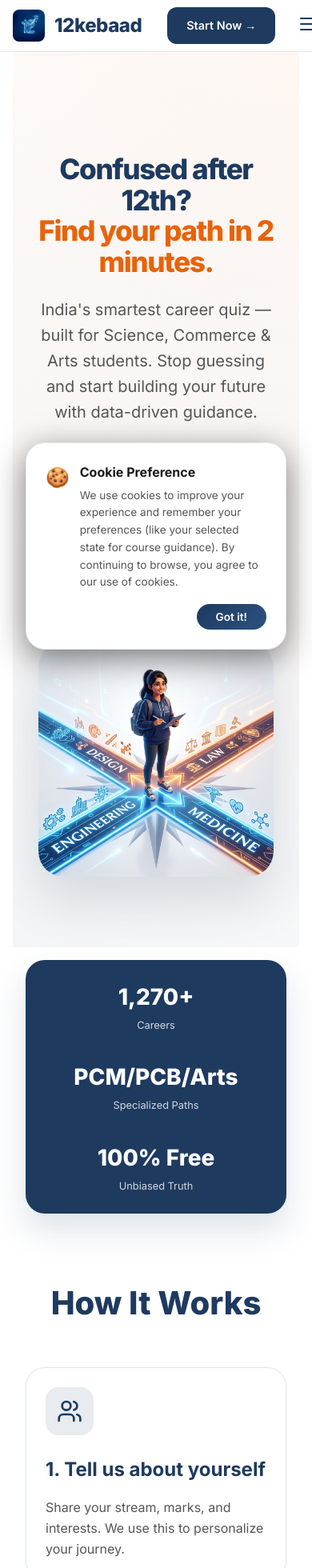
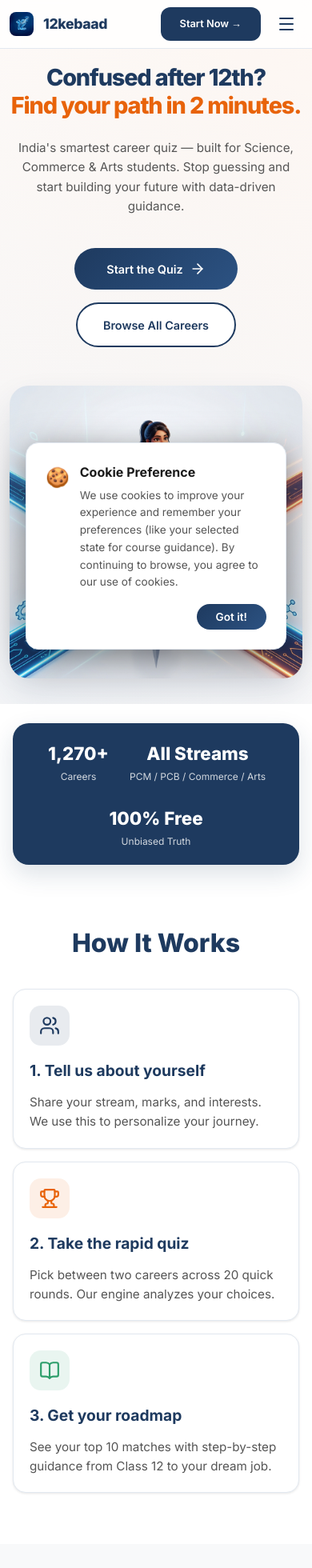
Before and after one commit to 12kebaadteam/12kebaad, a Next.js app: page / in a window 390 px wide. Shown: the top 1960 px of the page at 80% size. Built offline with nearby package versions, Linux system fonts and the light colour scheme; no server answers.

Commit message:
🔧 Major mobile UI overhaul: stack quiz cards, fix viewport overflow, remove consultation CTA, add Commerce to stats, fix bookmark, update sitemap & keywords, fix admin & hamburger menu, reduce desktop empty spaces

```diff
--- a/src/app/globals.css
+++ b/src/app/globals.css
@@ -13,7 +13,7 @@
   --border: #E2E8F0;
   --glass-bg: rgba(255, 255, 255, 0.8);
   --glass-border: rgba(0, 0, 0, 0.1);
-  --navbar-height: 80px;
+  --navbar-height: 72px;
   --shadow-sm: 0 1px 3px rgba(0,0,0,0.1);
   --shadow-md: 0 4px 12px rgba(0,0,0,0.08);
   --shadow-lg: 0 10px 25px rgba(0,0,0,0.1);
@@ -26,12 +26,19 @@
   font-family: 'Inter', sans-serif;
 }
 
+html {
+  overflow-x: hidden;
+  width: 100%;
+}
+
 body {
   background: var(--bg-main);
   color: var(--text-main);
   min-height: 100vh;
   overflow-x: hidden;
   line-height: 1.6;
+  width: 100%;
+  max-width: 100vw;
 }
 
 /* ── Animations ───────────────────────────────────────────────────── */
@@ -49,16 +56,18 @@ body {
   padding-top: var(--navbar-height);
   min-height: 100vh;
   max-width: 100%;
-  margin: 0;
+  margin: 0 auto;
   padding-left: 2rem;
   padding-right: 2rem;
-  padding-bottom: 5rem;
+  padding-bottom: 3rem;
+  overflow-x: hidden;
 }
 
 .full-screen-layout {
   max-width: 100% !important;
   margin: 0 !important;
   padding: 0 !important;
+  overflow-x: hidden;
 }
 
 /* ── Navbar ───────────────────────────────────────────────────────── */
@@ -92,13 +101,13 @@ body {
 }
 
 .logo-img {
-  height: 40px;
+  height: 36px;
   width: auto;
   border-radius: 8px;
 }
 
 .logo-text {
-  font-size: 1.5rem;
+  font-size: 1.3rem;
   font-weight: 800;
   color: var(--primary);
   letter-spacing: -0.02em;
@@ -133,7 +142,7 @@ body {
 .nav-right {
   display: flex;
   align-items: center;
-  gap: 1.25rem;
+  gap: 0.75rem;
 }
 
 .nav-signin-btn {
@@ -145,6 +154,7 @@ body {
   font-size: 0.9rem;
   text-decoration: none;
   transition: all 0.2s ease;
+  white-space: nowrap;
 }
 
 .nav-signin-btn:hover {
@@ -199,7 +209,7 @@ body {
 
 /* ── Hero Section ─────────────────────────────────────────────────── */
 .hero-section {
-  padding: 8rem 5% 6rem 5%;
+  padding: 6rem 5% 4rem 5%;
   background: radial-gradient(circle at top right, rgba(232, 99, 10, 0.05), transparent),
               radial-gradient(circle at bottom left, rgba(30, 58, 95, 0.05), transparent);
   text-align: center;
@@ -208,7 +218,7 @@ body {
 }
 
 .hero-title {
-  font-size: 4.5rem;
+  font-size: 3.5rem;
   font-weight: 800;
   color: var(--primary);
   line-height: 1.1;
@@ -217,10 +227,10 @@ body {
 }
 
 .hero-subtitle {
-  font-size: 1.25rem;
+  font-size: 1.15rem;
   color: var(--text-muted);
-  max-width: 700px;
-  margin: 0 auto 3rem auto;
+  max-width: 600px;
+  margin: 0 auto 2.5rem auto;
   line-height: 1.6;
 }
 
@@ -228,14 +238,14 @@ body {
 .glass-panel {
   background: #fff;
   border: 1px solid var(--border);
-  border-radius: 24px;
-  padding: 2.5rem;
+  border-radius: 20px;
+  padding: 2rem;
   box-shadow: var(--shadow-sm);
   transition: all 0.3s ease;
 }
 
 .glass-panel:hover {
-  transform: translateY(-8px);
+  transform: translateY(-4px);
   box-shadow: var(--shadow-lg);
   border-color: var(--primary);
 }
@@ -243,9 +253,9 @@ body {
 /* ── Grid ─────────────────────────────────────────────────────────── */
 .grid-cards {
   display: grid;
-  grid-template-columns: repeat(auto-fit, minmax(300px, 1fr));
-  gap: 2rem;
-  margin: 3rem 0;
+  grid-template-columns: repeat(auto-fit, minmax(280px, 1fr));
+  gap: 1.5rem;
+  margin: 2rem 0;
 }
 
 /* ── Utils ───────────────────────────────────────────────────────── */
@@ -254,41 +264,7 @@ body {
 
 .hide-mobile { display: block; }
 
-@media (max-width: 768px) {
-  .hide-mobile { display: none; }
-
-  .hero-title {
-    font-size: 2.2rem;
-  }
-
-  .navbar-top {
-    height: 64px;
-    padding: 0 1rem;
-  }
-
-  :root {
-    --navbar-height: 64px;
-  }
-
-  .grid-cards {
-    grid-template-columns: 1fr;
-  }
-
-  .main-content {
-    padding-left: 1rem;
-    padding-right: 1rem;
-  }
-
-  .hero-section {
-    padding: 6rem 1rem 3rem 1rem;
-  }
-
-  .glass-panel {
-    padding: 1.5rem;
-  }
-}
-
-/* Mobile Hamburger Fixes */
+/* ── Mobile Hamburger ──────────────────────────────────────────── */
 .hamburger-btn {
   background: none;
   border: none;
@@ -296,11 +272,6 @@ body {
   cursor: pointer;
   padding: 0.5rem;
   display: none;
-}
-
-@media (max-width: 768px) {
-  .nav-desktop-links { display: none; }
-  .hamburger-btn { display: block; }
 }
 
 .mobile-menu-overlay {
@@ -316,18 +287,19 @@ body {
   right: 0;
   top: 0;
   bottom: 0;
-  width: 80%;
+  width: 85%;
   max-width: 320px;
   background: #fff;
-  padding: 2rem;
+  padding: 1.5rem;
   display: flex;
   flex-direction: column;
-  gap: 2rem;
+  gap: 1.5rem;
   box-shadow: -10px 0 30px rgba(0,0,0,0.1);
+  overflow-y: auto;
 }
 
 .mobile-nav-link {
-  font-size: 1.1rem;
+  font-size: 1.05rem;
   font-weight: 600;
   color: var(--text-main);
   text-decoration: none;
@@ -339,7 +311,7 @@ body {
 .search-wrapper {
   position: relative;
   width: 100%;
-  max-width: 320px;
+  max-width: 280px;
 }
 
 .search-form {
@@ -349,7 +321,7 @@ body {
   border: 1.5px solid var(--border);
   border-radius: 99px;
   padding: 0 1rem;
-  height: 44px;
+  height: 40px;
   transition: all 0.3s cubic-bezier(0.4, 0, 0.2, 1);
 }
 
@@ -360,8 +332,8 @@ body {
 }
 
 .search-icon {
-  width: 18px;
-  height: 18px;
+  width: 16px;
+  height: 16px;
   color: var(--text-muted);
   flex-shrink: 0;
 }
@@ -370,7 +342,7 @@ body {
   background: transparent;
   border: none;
   padding: 0.5rem 0.75rem;
-  font-size: 0.9rem;
+  font-size: 0.85rem;
   color: var(--text-main);
   width: 100%;
   outline: none;
@@ -397,9 +369,95 @@ body {
   background: var(--border);
 }
 
-/* Mobile specific for search */
+/* ═══════════════════════════════════════════════════════════════════
+   MOBILE RESPONSIVE  (≤768px)
+   ═══════════════════════════════════════════════════════════════════ */
 @media (max-width: 768px) {
+  :root {
+    --navbar-height: 60px;
+  }
+
+  .hide-mobile { display: none !important; }
+  .nav-desktop-links { display: none !important; }
+  .hamburger-btn { display: flex !important; align-items: center; }
+
+  .hero-title {
+    font-size: 1.8rem;
+    line-height: 1.2;
+  }
+
+  .hero-subtitle {
+    font-size: 0.95rem;
+  }
+
+  .navbar-top {
+    height: var(--navbar-height);
+    padding: 0 0.75rem;
+    gap: 0.5rem;
+  }
+
+  .logo-text {
+    font-size: 1.1rem;
+  }
+
+  .logo-img {
+    height: 30px;
+  }
+
+  .grid-cards {
+    grid-template-columns: 1fr;
+    gap: 1rem;
+  }
+
+  .main-content {
+    padding-left: 0.75rem;
+    padding-right: 0.75rem;
+    padding-bottom: 2rem;
+  }
+
+  .hero-section {
+    padding: 5rem 0.75rem 2rem 0.75rem;
+  }
+
+  .glass-panel {
+    padding: 1.25rem;
+    border-radius: 16px;
+  }
+
+  .btn-primary,
+  .btn-secondary {
+    padding: 0.7rem 1.5rem;
+    font-size: 0.9rem;
+  }
+
+  .nav-signin-btn {
+    padding: 0.5rem 1rem;
+    font-size: 0.8rem;
+  }
+
   .search-wrapper {
     max-width: 100%;
   }
+
+  .mobile-menu-panel .hamburger-btn {
+    display: flex !important;
+  }
 }
+
+/* ═══════════════════════════════════════════════════════════════════
+   TABLET (769px - 1024px)
+   ═══════════════════════════════════════════════════════════════════ */
+@media (min-width: 769px) and (max-width: 1024px) {
+  .hero-title {
+    font-size: 2.5rem;
+  }
+
+  .nav-desktop-links {
+    gap: 0.75rem;
+  }
+
+  .nav-link {
+    font-size: 0.85rem;
+    padding: 0.4rem 0.5rem;
+  }
+}
--- a/src/app/layout.tsx
+++ b/src/app/layout.tsx
@@ -20,18 +20,15 @@ export const metadata: Metadata = {
     "best degrees for science students", "commerce career paths", "arts and humanities courses",
     "CUET coaching guidance", "JEE NEET alternatives", "management courses after 12th",
     "medical courses without NEET", "engineering entrance exams 2025", "government colleges India",
-    "private university reviews India", "career counseling for 12th students", "what to do after school",
-    "diploma courses after 12th", "short term professional courses", "skill based learning India",
-    "higher education roadmap", "subject choice help India", "PCM career options",
+    "career counseling for 12th students", "what to do after school",
+    "diploma courses after 12th", "PCM career options",
     "PCB career options", "commerce with maths jobs", "humanities scope in India",
-    "vocational training programs", "online courses after 12th", "national level entrance tests",
-    "state level entrance exams", "top 10 courses after 12th", "12kebaad career portal",
     "career predictor after 12th", "personalized career plan", "college matching engine",
-    "best jobs for PCM students", "best salary PCB courses", "careers in design after 12th",
-    "gaming and animation courses India", "aviation and pilot training guide", "data science after 12th",
-    "BCA vs BTech choice help", "legal careers after 12th", "CLAT preparation help",
-    "journalism courses India", "sports management degrees", "entrepreneurship for students",
-    "liberal arts colleges India", "study abroad after 12th guide", "career decision engine"
+    "CA after 12th commerce", "fintech career guide", "stock market career",
+    "marketing career after 12th", "e-commerce business after 12th",
+    "chartered accountant path", "banking career guide India",
+    "data science after 12th", "BCA vs BTech", "aviation pilot training guide",
+    "career decision engine", "best colleges India 2026"
   ],
   metadataBase: new URL("https://12kebaad.in"),
   verification: {
@@ -58,12 +55,15 @@ export default function RootLayout({
 }>) {
   return (
     <html lang="en">
+      <head>
+        <meta name="viewport" content="width=device-width, initial-scale=1, maximum-scale=5" />
+      </head>
       <body>
         <Providers>
           <NavBar />
-          <main className="main-content">
+          <div style={{ paddingTop: 0 }}>
             {children}
-          </main>
+          </div>
           <Footer />
           <CookieConsent />
         </Providers>
--- a/src/app/page.tsx
+++ b/src/app/page.tsx
@@ -5,7 +5,6 @@ import Link from "next/link";
 import { useSession } from "next-auth/react";
 import {
   ArrowRight,
-  CheckCircle2,
   Users,
   BookOpen,
   Trophy,
@@ -19,9 +18,9 @@ export default function HomePage() {
 
   return (
     <main className="full-screen-layout">
-      {/* 2.2 Hero Section */}
+      {/* Hero Section */}
       <section className="hero-section">
-        <div style={{ paddingTop: '2rem', paddingBottom: '2rem', maxWidth: '1200px', margin: '0 auto', paddingLeft: '1rem', paddingRight: '1rem' }}>
+        <div style={{ maxWidth: '900px', margin: '0 auto' }}>
           <motion.div
             initial={{ opacity: 0, y: 30 }}
             animate={{ opacity: 1, y: 0 }}
@@ -36,11 +35,11 @@ export default function HomePage() {
               Stop guessing and start building your future with data-driven guidance.
             </p>
 
-            <div style={{ display: 'flex', gap: '1.5rem', justifyContent: 'center', flexWrap: 'wrap' }}>
-              <Link href={session ? "/quiz-intro" : "/form"} className="btn-primary" style={{ padding: '1rem 3rem' }}>
+            <div style={{ display: 'flex', gap: '1rem', justifyContent: 'center', flexWrap: 'wrap' }}>
+              <Link href={session ? "/quiz-intro" : "/form"} className="btn-primary" style={{ padding: '0.9rem 2.5rem' }}>
                 Start the Quiz <ArrowRight size={20} />
               </Link>
-              <Link href={session ? "/careers" : "/form"} className="btn-secondary" style={{ padding: '1rem 2.5rem' }}>
+              <Link href={session ? "/careers" : "/form"} className="btn-secondary" style={{ padding: '0.9rem 2rem' }}>
                 Browse All Careers
               </Link>
             </div>
@@ -50,128 +49,121 @@ export default function HomePage() {
             initial={{ opacity: 0, scale: 0.9 }}
             animate={{ opacity: 1, scale: 1 }}
             transition={{ delay: 0.3, duration: 1 }}
-            style={{ marginTop: '5rem', position: 'relative' }}
+            style={{ marginTop: '3rem' }}
           >
             <img
               src="/hero_illustration.png"
               alt="Student at crossroads of careers"
               style={{
-                maxWidth: '800px',
+                maxWidth: '700px',
                 width: '100%',
                 height: 'auto',
-                borderRadius: '32px',
-                boxShadow: '0 30px 60px rgba(30, 58, 95, 0.15)'
+                borderRadius: '24px',
+                boxShadow: '0 20px 40px rgba(30, 58, 95, 0.12)',
+                display: 'block',
+                margin: '0 auto'
               }}
             />
           </motion.div>
         </div>
       </section>
 
-      {/* 2.4 Social Proof / Stats Strip */}
-      <section style={{ padding: '1rem 1rem', textAlign: 'center' }}>
+      {/* Stats Strip */}
+      <section style={{ padding: '1.5rem 1rem', textAlign: 'center' }}>
         <div style={{
           background: 'var(--primary)',
           color: 'white',
-          padding: '1.5rem 1.5rem',
-          borderRadius: '24px',
-          display: 'inline-flex',
+          padding: '1.25rem 1rem',
+          borderRadius: '20px',
+          display: 'flex',
           justifyContent: 'center',
-          gap: '2rem',
+          gap: '1.5rem',
           flexWrap: 'wrap',
-          width: '100%',
-          maxWidth: '800px',
-          boxShadow: '0 20px 40px rgba(30, 58, 95, 0.15)'
+          maxWidth: '700px',
+          margin: '0 auto',
+          boxShadow: '0 12px 30px rgba(30, 58, 95, 0.15)'
         }}>
-          <div style={{ textAlign: 'center' }}>
-            <h3 style={{ fontSize: '1.75rem', fontWeight: '800', marginBottom: '0.2rem' }}>1,270+</h3>
-            <p style={{ opacity: 0.8, fontSize: '0.8rem' }}>Careers</p>
+          <div style={{ textAlign: 'center', minWidth: '80px' }}>
+            <h3 style={{ fontSize: '1.4rem', fontWeight: '800', marginBottom: '0.1rem' }}>1,270+</h3>
+            <p style={{ opacity: 0.8, fontSize: '0.75rem' }}>Careers</p>
           </div>
-          <div style={{ textAlign: 'center' }}>
-            <h3 style={{ fontSize: '1.75rem', fontWeight: '800', marginBottom: '0.2rem' }}>PCM/PCB/Arts</h3>
-            <p style={{ opacity: 0.8, fontSize: '0.8rem' }}>Specialized Paths</p>
+          <div style={{ textAlign: 'center', minWidth: '80px' }}>
+            <h3 style={{ fontSize: '1.4rem', fontWeight: '800', marginBottom: '0.1rem' }}>All Streams</h3>
+            <p style={{ opacity: 0.8, fontSize: '0.75rem' }}>PCM / PCB / Commerce / Arts</p>
           </div>
-          <div style={{ textAlign: 'center' }}>
-            <h3 style={{ fontSize: '1.75rem', fontWeight: '800', marginBottom: '0.2rem' }}>100% Free</h3>
-            <p style={{ opacity: 0.8, fontSize: '0.8rem' }}>Unbiased Truth</p>
+          <div style={{ textAlign: 'center', minWidth: '80px' }}>
+            <h3 style={{ fontSize: '1.4rem', fontWeight: '800', marginBottom: '0.1rem' }}>100% Free</h3>
+            <p style={{ opacity: 0.8, fontSize: '0.75rem' }}>Unbiased Truth</p>
           </div>
         </div>
       </section>
 
-      {/* 2.3 How It Works Section */}
-      <section className="main-content" style={{ paddingTop: '4rem', paddingBottom: '4rem' }}>
+      {/* How It Works Section */}
+      <section style={{ padding: '3rem 1rem 2rem 1rem', maxWidth: '1100px', margin: '0 auto' }}>
         <h2 style={{
-          fontSize: '2.5rem',
+          fontSize: '2rem',
           textAlign: 'center',
           color: 'var(--primary)',
           fontWeight: '800',
-          marginBottom: '3rem'
+          marginBottom: '2rem'
         }}>
           How It Works
         </h2>
 
         <div className="grid-cards">
-          <motion.div
-            className="glass-panel"
-            whileHover={{ y: -10 }}
-          >
+          <motion.div className="glass-panel" whileHover={{ y: -6 }}>
             <div style={{
-              width: '60px', height: '60px',
+              width: '50px', height: '50px',
               background: 'rgba(30, 58, 95, 0.1)',
-              borderRadius: '16px',
+              borderRadius: '14px',
               display: 'flex', alignItems: 'center', justifyContent: 'center',
-              marginBottom: '1.5rem', color: 'var(--primary)'
+              marginBottom: '1rem', color: 'var(--primary)'
             }}>
-              <Users size={32} />
+              <Users size={26} />
             </div>
-            <h3 style={{ fontSize: '1.5rem', marginBottom: '1rem', color: 'var(--primary)' }}>1. Tell us about yourself</h3>
-            <p style={{ color: 'var(--text-muted)' }}>Share your stream, marks, and interests. We use this to personalize your journey.</p>
+            <h3 style={{ fontSize: '1.2rem', marginBottom: '0.75rem', color: 'var(--primary)' }}>1. Tell us about yourself</h3>
+            <p style={{ color: 'var(--text-muted)', fontSize: '0.95rem' }}>Share your stream, marks, and interests. We use this to personalize your journey.</p>
           </motion.div>
 
-          <motion.div
-            className="glass-panel"
-            whileHover={{ y: -10 }}
-          >
+          <motion.div className="glass-panel" whileHover={{ y: -6 }}>
             <div style={{
-              width: '60px', height: '60px',
+              width: '50px', height: '50px',
               background: 'rgba(232, 99, 10, 0.1)',
-              borderRadius: '16px',
+              borderRadius: '14px',
               display: 'flex', alignItems: 'center', justifyContent: 'center',
-              marginBottom: '1.5rem', color: 'var(--accent)'
+              marginBottom: '1rem', color: 'var(--accent)'
             }}>
-              <Trophy size={32} />
+              <Trophy size={26} />
             </div>
-            <h3 style={{ fontSize: '1.5rem', marginBottom: '1rem', color: 'var(--primary)' }}>2. Take the rapid quiz</h3>
-            <p style={{ color: 'var(--text-muted)' }}>Pick between two careers across 20 quick rounds. Our engine analyzes your split-second choices.</p>
+            <h3 style={{ fontSize: '1.2rem', marginBottom: '0.75rem', color: 'var(--primary)' }}>2. Take the rapid quiz</h3>
+            <p style={{ color: 'var(--text-muted)', fontSize: '0.95rem' }}>Pick between two careers across 20 quick rounds. Our engine analyzes your choices.</p>
           </motion.div>
 
-          <motion.div
-            className="glass-panel"
-            whileHover={{ y: -10 }}
-          >
+          <motion.div className="glass-panel" whileHover={{ y: -6 }}>
             <div style={{
-              width: '60px', height: '60px',
+              width: '50px', height: '50px',
               background: 'rgba(45, 158, 107, 0.1)',
-              borderRadius: '16px',
+              borderRadius: '14px',
               display: 'flex', alignItems: 'center', justifyContent: 'center',
-              marginBottom: '1.5rem', color: 'var(--success)'
+              marginBottom: '1rem', color: 'var(--success)'
             }}>
-              <BookOpen size={32} />
+              <BookOpen size={26} />
             </div>
-            <h3 style={{ fontSize: '1.5rem', marginBottom: '1rem', color: 'var(--primary)' }}>3. Get your roadmap</h3>
-            <p style={{ color: 'var(--text-muted)' }}>See your top 10 matches with full step-by-step guidance from Class 12 to your dream job.</p>
+            <h3 style={{ fontSize: '1.2rem', marginBottom: '0.75rem', color: 'var(--primary)' }}>3. Get your roadmap</h3>
+            <p style={{ color: 'var(--text-muted)', fontSize: '0.95rem' }}>See your top 10 matches with step-by-step guidance from Class 12 to your dream job.</p>
           </motion.div>
         </div>
       </section>
 
-      {/* 2.5 Testimonials */}
-      <section className="bg-offset" style={{ padding: '6rem 0' }}>
-        <div className="main-content" style={{ paddingTop: 0, paddingBottom: 0 }}>
+      {/* Testimonials */}
+      <section className="bg-offset" style={{ padding: '3rem 1rem' }}>
+        <div style={{ maxWidth: '1100px', margin: '0 auto' }}>
           <h2 style={{
-            fontSize: '3rem',
+            fontSize: '2rem',
             textAlign: 'center',
             color: 'var(--primary)',
             fontWeight: '800',
-            marginBottom: '4rem'
+            marginBottom: '2rem'
           }}>
             Trusted by Students
           </h2>
@@ -184,16 +176,16 @@ export default function HomePage() {
             ].map((t, i) => (
               <div key={i} className="glass-panel" style={{ position: 'relative' }}>
                 <Quote
-                  size={40}
-                  style={{ position: 'absolute', top: '1.5rem', right: '1.5rem', opacity: 0.1, color: 'var(--primary)' }}
+                  size={32}
+                  style={{ position: 'absolute', top: '1rem', right: '1rem', opacity: 0.1, color: 'var(--primary)' }}
                 />
-                <div style={{ display: 'flex', gap: '0.2rem', marginBottom: '1rem', color: '#FFD700' }}>
-                  {[...Array(5)].map((_, j) => <Star key={j} size={16} fill="currentColor" />)}
+                <div style={{ display: 'flex', gap: '0.2rem', marginBottom: '0.75rem', color: '#FFD700' }}>
+                  {[...Array(5)].map((_, j) => <Star key={j} size={14} fill="currentColor" />)}
                 </div>
-                <p style={{ fontStyle: 'italic', marginBottom: '2rem', fontSize: '1.1rem' }}>"{t.quote}"</p>
+                <p style={{ fontStyle: 'italic', marginBottom: '1.5rem', fontSize: '1rem', lineHeight: '1.5' }}>"{t.quote}"</p>
                 <div>
                   <p style={{ fontWeight: '700', color: 'var(--primary)' }}>{t.name}</p>
-                  <p style={{ fontSize: '0.85rem', color: 'var(--text-muted)' }}>{t.stream} • {t.city}</p>
+                  <p style={{ fontSize: '0.8rem', color: 'var(--text-muted)' }}>{t.stream} • {t.city}</p>
                 </div>
               </div>
             ))}
@@ -204,30 +196,30 @@ export default function HomePage() {
       {/* CTA Bottom Section */}
       <section style={{ padding: '2rem 1rem', textAlign: 'center' }}>
         <div style={{
-          maxWidth: '800px',
+          maxWidth: '700px',
           margin: '0 auto',
           background: 'var(--primary)',
           color: 'white',
-          padding: '3rem 1.5rem',
-          borderRadius: '32px',
-          boxShadow: '0 30px 60px rgba(30, 58, 95, 0.2)'
+          padding: '2.5rem 1.5rem',
+          borderRadius: '24px',
+          boxShadow: '0 20px 40px rgba(30, 58, 95, 0.2)'
         }}>
-          <h2 style={{ fontSize: '2.25rem', fontWeight: '800', marginBottom: '1rem' }}>
+          <h2 style={{ fontSize: '1.8rem', fontWeight: '800', marginBottom: '0.75rem' }}>
             Ready to find your future?
           </h2>
-          <p style={{ fontSize: '1rem', opacity: 0.9, marginBottom: '2rem', maxWidth: '500px', margin: '0 auto 2rem auto' }}>
+          <p style={{ fontSize: '0.95rem', opacity: 0.9, maxWidth: '450px', margin: '0 auto 1.5rem auto' }}>
             Join 50,000+ students who have found their path with 12kebaad.
           </p>
-          <Link href={session ? "/quiz-intro" : "/form"} className="btn-primary" style={{ padding: '1rem 4rem', fontSize: '1.1rem', background: 'white', color: 'var(--primary)' }}>
+          <Link href={session ? "/quiz-intro" : "/form"} className="btn-primary" style={{ padding: '0.9rem 3rem', fontSize: '1rem', background: 'white', color: 'var(--primary)' }}>
             Start the Quiz Now
           </Link>
         </div>
       </section>
 
       {/* Quick Feedback Link */}
-      <section style={{ padding: '2rem 0', textAlign: 'center' }}>
-        <p style={{ color: 'var(--text-muted)', display: 'flex', alignItems: 'center', justifyContent: 'center', gap: '0.5rem', fontSize: '0.9rem' }}>
-          <MessageSquare size={16} /> Have suggestions?
+      <section style={{ padding: '1.5rem 1rem', textAlign: 'center' }}>
+        <p style={{ color: 'var(--text-muted)', display: 'flex', alignItems: 'center', justifyContent: 'center', gap: '0.5rem', fontSize: '0.85rem' }}>
+          <MessageSquare size={14} /> Have suggestions?
           <Link href="/feedback" style={{ color: 'var(--primary)', fontWeight: '600', textDecoration: 'none' }}>
             Give Feedback
           </Link>
--- a/src/components/Footer.tsx
+++ b/src/components/Footer.tsx
@@ -5,9 +5,9 @@ export default function Footer() {
     <footer style={{
       background: 'var(--bg-offset)',
       borderTop: '1px solid var(--border)',
-      padding: '5rem 5% 3rem 5%'
+      padding: '3rem 1rem 2rem 1rem'
     }}>
-      <div style={{ maxWidth: '100%', width: '100%' }}>
+      <div style={{ maxWidth: '1100px', width: '100%', margin: '0 auto' }}>
         <div style={{
           display: 'flex',
           justifyContent: 'space-between',
--- a/src/components/NavBar.tsx
+++ b/src/components/NavBar.tsx
@@ -52,8 +52,8 @@ export default function NavBar() {
         </div>
 
         {/* Right Side - Search + Auth */}
-        <div className="nav-right" style={{ flexShrink: 0 }}>
-          <div className="hide-mobile" style={{ marginRight: '1rem' }}>
+        <div className="nav-right" style={{ flexShrink: 0, overflow: 'hidden' }}>
+          <div className="hide-mobile">
             <SearchBar />
           </div>
 
@@ -110,9 +110,12 @@ export default function NavBar() {
       {mobileOpen && (
         <div className="mobile-menu-overlay" onClick={() => setMobileOpen(false)}>
           <div className="mobile-menu-panel" onClick={e => e.stopPropagation()}>
-            <div style={{ display: 'flex', justifyContent: 'space-between', alignItems: 'center', marginBottom: '2rem' }}>
+            <div style={{ display: 'flex', justifyContent: 'space-between', alignItems: 'center', marginBottom: '1.5rem' }}>
               <span className="logo-text">12kebaad</span>
-              <button className="hamburger-btn" onClick={() => setMobileOpen(false)}>
+              <button
+                onClick={() => setMobileOpen(false)}
+                style={{ background: 'none', border: 'none', color: 'var(--primary)', cursor: 'pointer', padding: '0.5rem' }}
+              >
                 <X size={24} />
               </button>
             </div>
```
Also changed, not shown: src/app/career/[slug]/CareerDetailClient.tsx (+22 -29 lines), src/app/quiz/page.tsx (+17 -17 lines), src/app/results/page.tsx (+47 -28 lines), src/app/sitemap.ts (+23 -0 lines), src/components/AdminLayout.tsx (+8 -2 lines).
